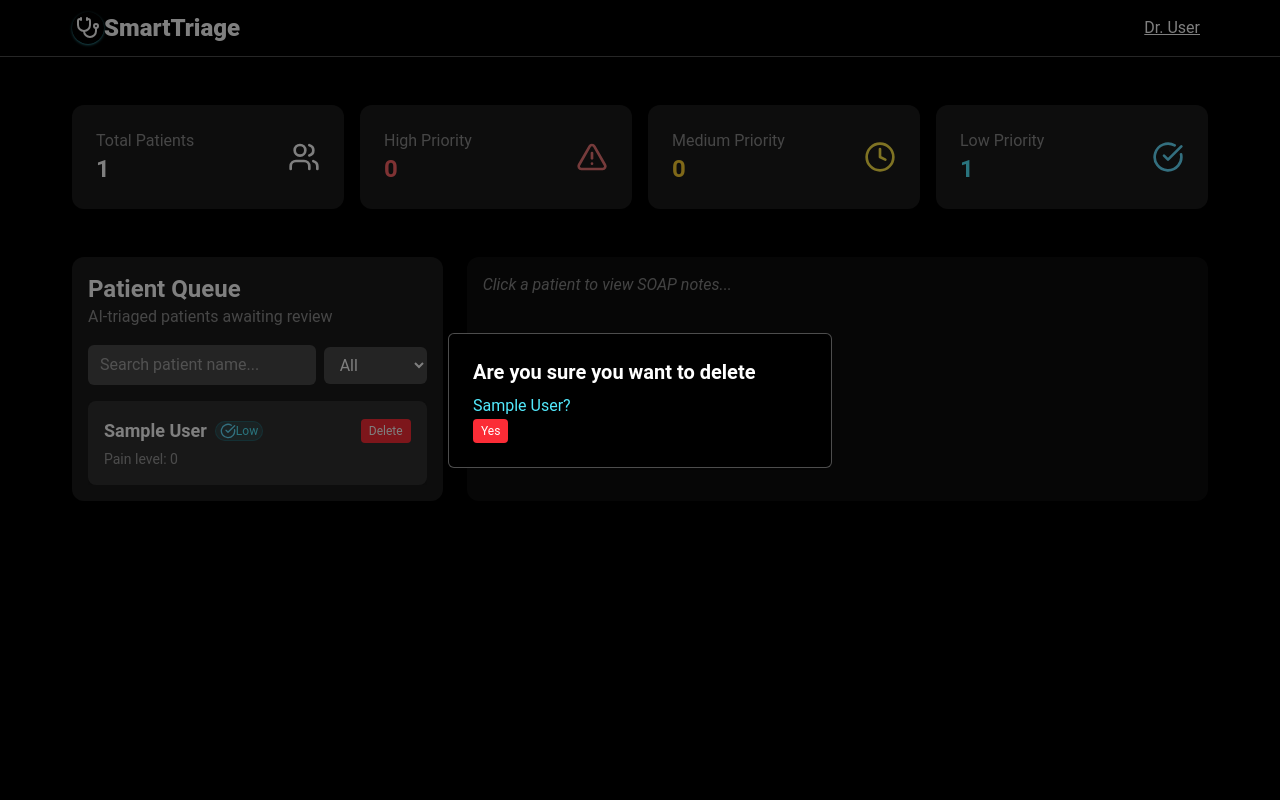
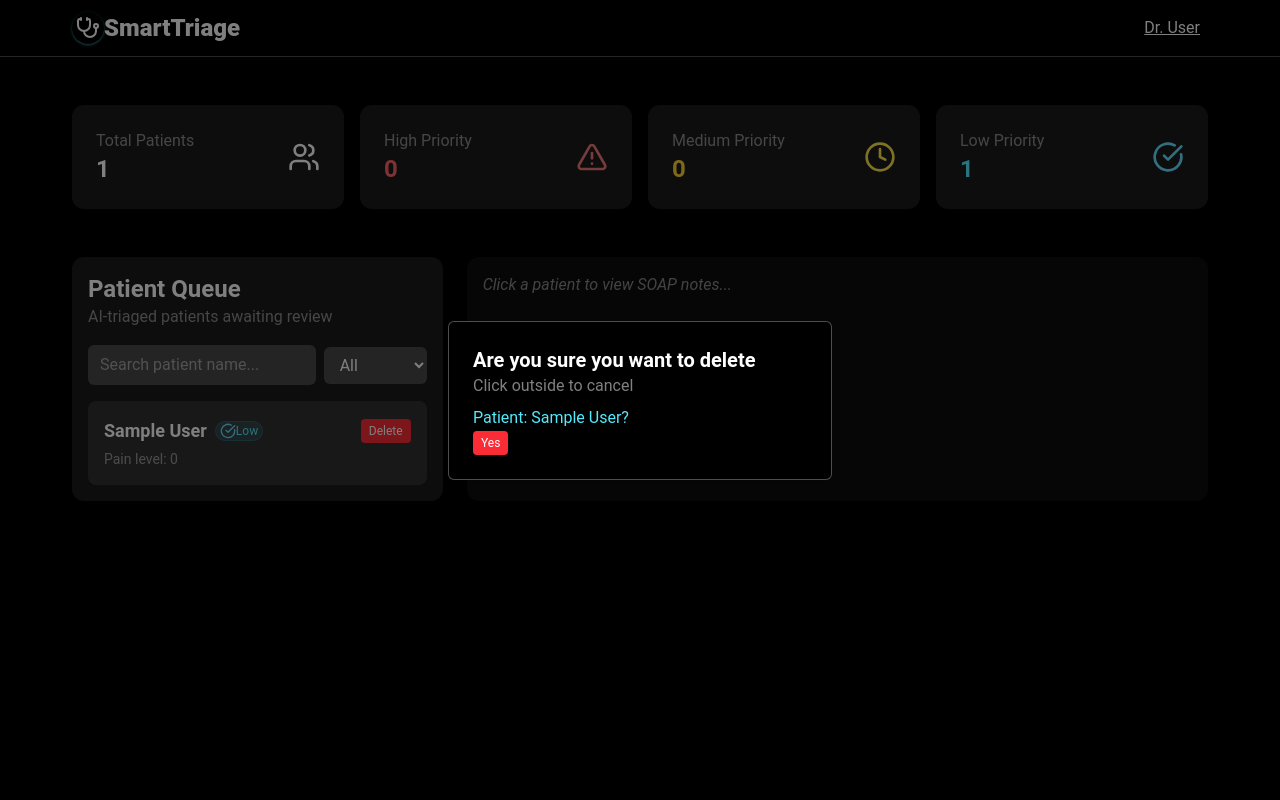
Before and after one commit to DaleStack/SmartTriage, a Django app: page /dashboard/ in a window 1280 px wide, after a click on "Delete". Run offline with Django 5.2, Linux system fonts and the light colour scheme; a user stored in the database is signed in; tables that the repository leaves empty hold one stand-in row (values such as "Sample post"); style sheets or scripts are compiled from the project's sources; some libraries are stand-ins or nearby versions.

Commit message:
fix: added content label

```diff
--- a/user/templates/user/dashboard/partial/patient_list.html
+++ b/user/templates/user/dashboard/partial/patient_list.html
@@ -57,8 +57,9 @@
                                 <div id="modal-{{ patient.id }}" class="ch-modal !hidden" onclick="toggleModal('modal-{{ patient.id }}')">
                                     <div class="bg-black p-6 border border-white/30 rounded-md shadow-md w-11/12 sm:w-96 mx-auto" onclick="event.stopPropagation()">
                                         <h2 class="ch-modal-title !text-white">Are you sure you want to delete</h2>
+                                        <p class="text-white/50">Click outside to cancel</p>
                                         <p class="ch-modal-content !text-cyan-300">
-                                            {{ patient.full_name }}?
+                                           Patient: {{ patient.full_name }}?
                                         </p>
                                             <!-- 🗑️ Delete button -->
                                             <form method="POST" action="{% url 'delete-triage' patient.id %}" ">
```
